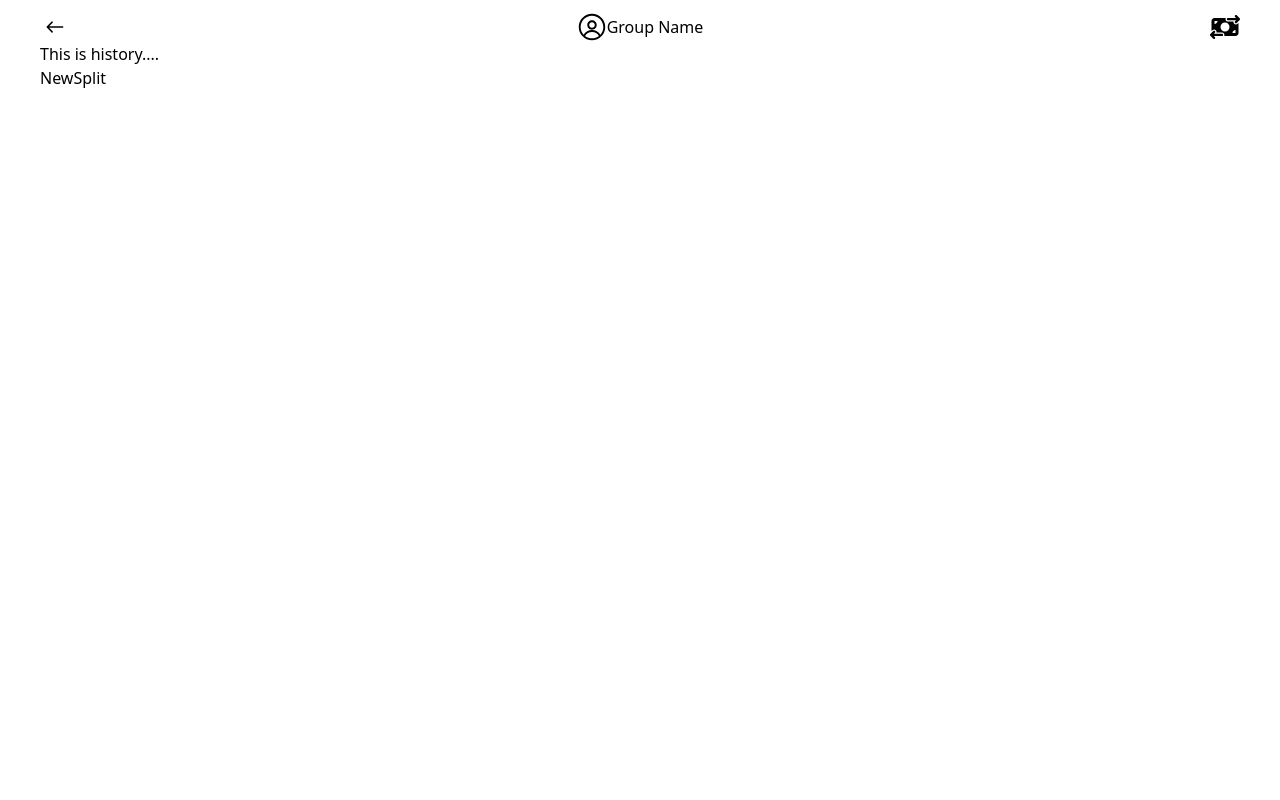
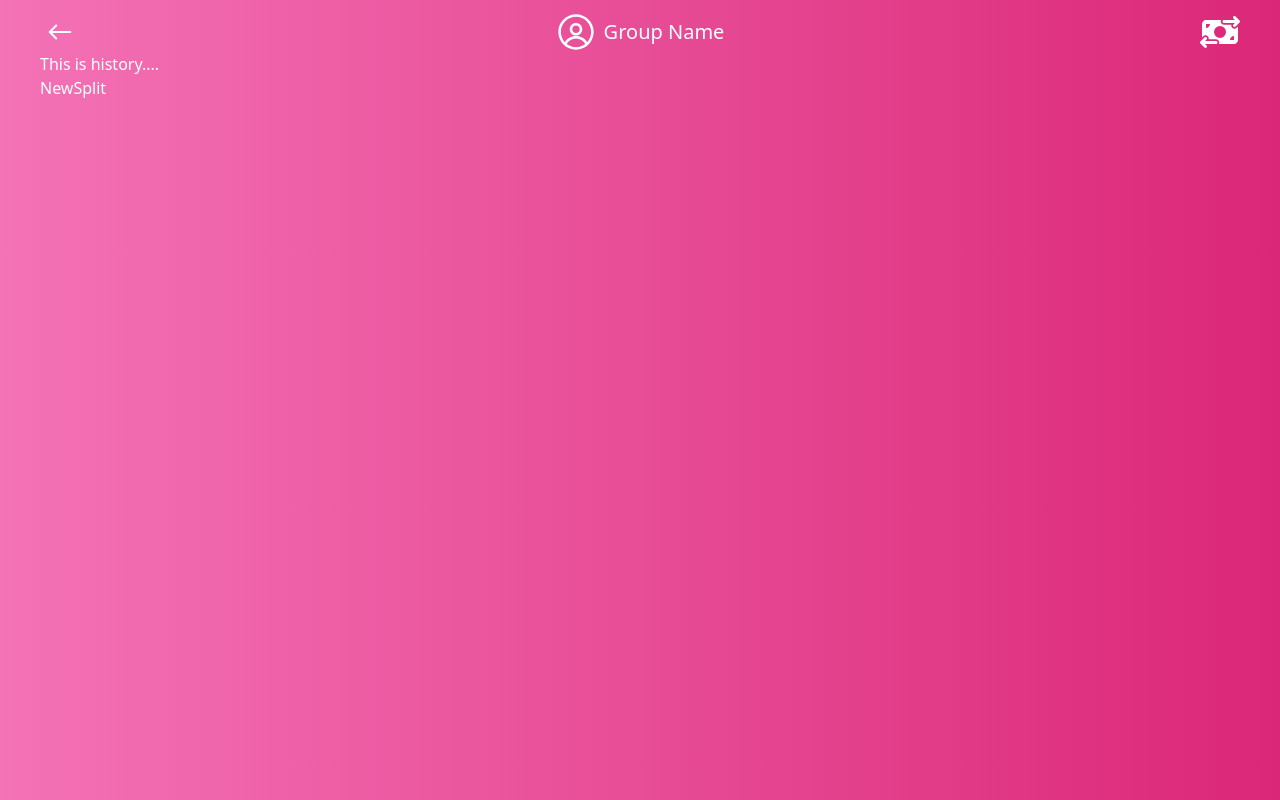
Before and after one commit to Devilcoder2/Expense-Splitter, a React (Vite) app in the folder client/: page / in a window 1280 px wide. Built offline with nearby package versions, Linux system fonts and the light colour scheme.

Commit message:
Implemented the UI for the splitter header

```diff
--- a/client/src/Components/SplitterPage/Splitter.jsx
+++ b/client/src/Components/SplitterPage/Splitter.jsx
@@ -4,7 +4,7 @@ import SplitterHeader from "./SplitterHeader";
 
 const Splitter = () => {
   return (
-    <div className="px-10 ">
+    <div className="px-10 bg-gradient-to-r from-pink-400 to-pink-600 text-white h-[100vh]">
       <SplitterHeader />
       <SplitHistory />
       <NewSplit />
--- a/client/src/Components/SplitterPage/SplitterHeader.jsx
+++ b/client/src/Components/SplitterPage/SplitterHeader.jsx
@@ -4,26 +4,26 @@ import { FaMoneyBillTransfer } from "react-icons/fa6";
 
 const SplitterHeader = () => {
   return (
-    <div className="flex justify-between mt-3 items-center">
+    <div className="flex justify-between pt-3 items-center ">
       {/* Backbutton  */}
-      <div>
+      <div className="hover:cursor-pointer">
         <h4>
-          <IoIosArrowRoundBack fontSize={"30px"} />
+          <IoIosArrowRoundBack fontSize={"40px"} />
         </h4>
       </div>
 
       {/* Group Name  */}
-      <div className="flex items-center">
-        <h3>
-          <RxAvatar fontSize={"30px"} />
+      <div className="flex items-center hover:cursor-pointer">
+        <h3 className="mr-2">
+          <RxAvatar fontSize={"40px"} />
         </h3>
-        <h1>Group Name</h1>
+        <h1 className=" text-xl">Group Name</h1>
       </div>
 
       {/* Owned by you / to  */}
-      <div>
+      <div className="hover:cursor-pointer">
         <h1>
-          <FaMoneyBillTransfer fontSize={"30px"} />
+          <FaMoneyBillTransfer fontSize={"40px"} />
         </h1>
       </div>
     </div>
```
